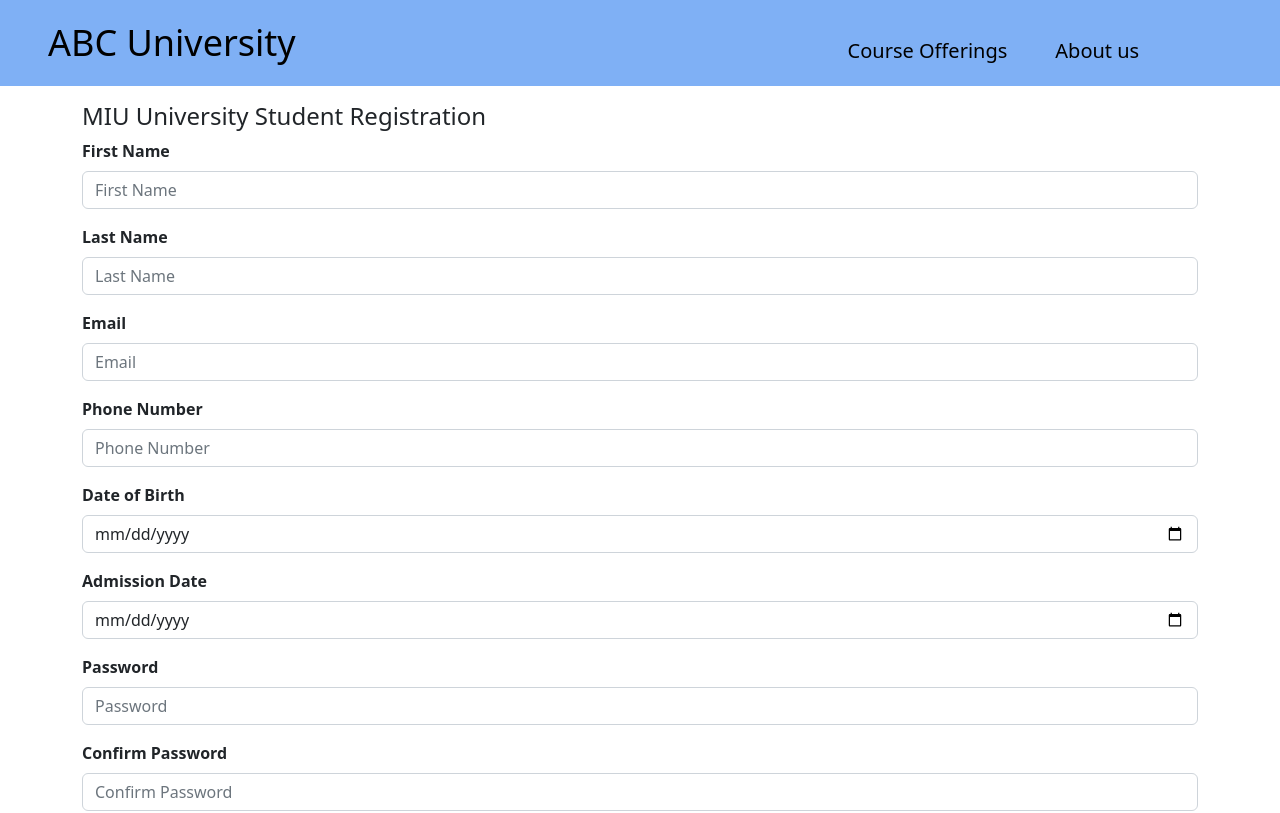
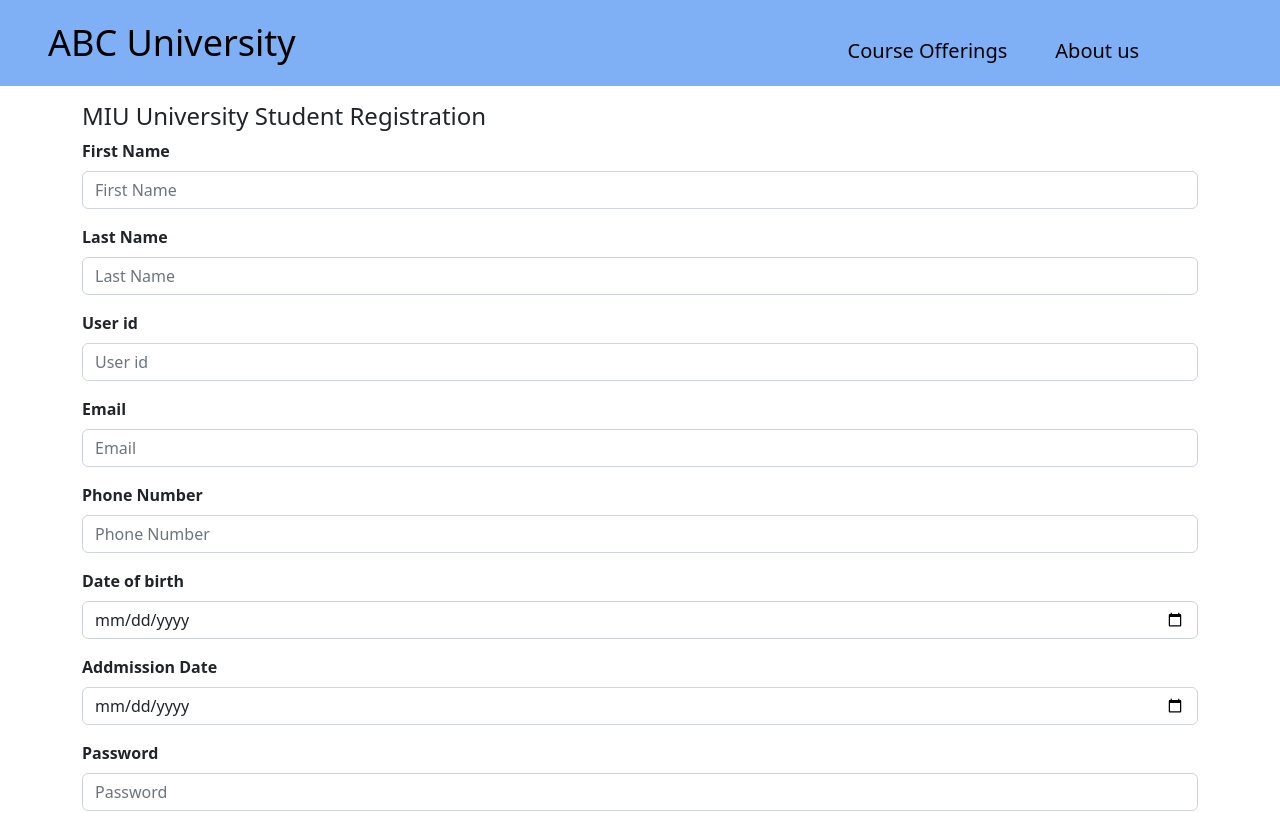
Before and after one commit to tomboja/frontend, a React (Create React App) app: page /createUser in a window 1280 px wide. Shown: the top 813 px of the page. Built offline with nearby package versions, Linux system fonts and the light colour scheme.

Commit message:
modification to regostration page

```diff
--- a/src/api/loginAPIs.js
+++ b/src/api/loginAPIs.js
@@ -2,7 +2,13 @@ import axios from "axios"
 import { ERROR_DURING_LOGIN } from "../texts"
 
 export const loginUserApi = async (body) => {
-  return await axios.get('https://www.boredapi.com/api/activity', body)
+  return await axios.post('https://www.boredapi.com/api/activity', body)
     .then(res => res.data)
     .catch(error => `${ERROR_DURING_LOGIN} ${error.message}`)
 }
+
+export const createUser = async (body) => {
+  return await axios.post('CREATE_USER_URL', body)
+    .then(res => res.data)
+    .catch(error => error.message)
+}
--- a/src/components/admin/LoginPage.js
+++ b/src/components/admin/LoginPage.js
@@ -4,7 +4,6 @@ import { setActiveUserData } from '../../reducers/loginReducer'
 import { WELCOME_MESSAGE, STUDENT_LOGIN_FORM_HEADING, EMAIL, PASSWORD, ROLE, LOGIN, ERROR_DURING_LOGIN } from '../../texts'
 import '../../resources/styles/Login.css'
 import { roleOptions } from '../../dataMapping'
-import axios from 'axios'
 import { loginUserApi } from '../../api/loginAPIs'
 
 const LoginPage = () => {
--- a/src/components/admin/RegistrationPage.js
+++ b/src/components/admin/RegistrationPage.js
@@ -2,7 +2,8 @@ import { useState } from 'react'
 import { useDispatch } from 'react-redux'
 import { validatePassword, validateDateOfBirth, validatePhone } from '../../utils/formUtils'
 import { saveUser } from '../../reducers/userReducer'
-import { STUDENT_REGISTRATION_TXT } from '../../texts'
+import { ADDMISSION_DATE, CONFIRM_PASSWORD, DATE_OF_BIRTH, EMAIL, FIRST_NAME, LAST_NAME, PASSWORD, PHONE_NUMBER, REGISTER, STUDENT_REGISTRATION_TXT, USER_ID } from '../../texts'
+import { createUser } from '../../api/loginAPIs'
 
 const RegistrationPage = () => {
   const dispatch = useDispatch()
@@ -30,6 +31,13 @@ const RegistrationPage = () => {
     const lastName = e.target.value;
     setUserData((oldData) => {
       return { ...oldData, lastName }
+    })
+  }
+
+  const setUserId = (e) => {
+    const userId = e.target.value
+    setUserData((oldData) => {
+      return { ...oldData, userId }
     })
   }
 
@@ -75,9 +83,10 @@ const RegistrationPage = () => {
     })
   }
 
-  const handleSubmit = (e) => {
+  const handleSubmit = async (e) => {
     e.preventDefault();
-    // console.log('Input data: ', userData)
+    console.log('Input data: ', userData)
+    const result = await createUser(userData)
     dispatch(saveUser(userData))
     setUserData(initialState)
   }
@@ -85,42 +94,128 @@ const RegistrationPage = () => {
   return (
     <div className='container'>
       <h4>{STUDENT_REGISTRATION_TXT}</h4>
-      <form action='' onSubmit={handleSubmit} method='post'>
+      <form action='' onSubmit={handleSubmit}>
         <div className='mb-3'>
-          <label htmlFor='fname' className='form-label'><b>First Name</b></label>
-          <input onChange={setFirstName} className='form-control' type='text' placeholder='First Name' name='fname' required value={userData.firstName} />
+          <label
+            htmlFor='fname'
+            className='form-label'><b>{FIRST_NAME}</b></label>
+          <input
+            onChange={setFirstName}
+            className='form-control'
+            type='text'
+            placeholder={FIRST_NAME}
+            name='fname'
+            required
+            value={userData.firstName} />
         </div>
         <div className='mb-3'>
-          <label htmlFor='lname' className='form-label'><b>Last Name</b></label>
-          <input onChange={setLastName} className='form-control' type='text' placeholder='Last Name' name='lname' required value={userData.lastName} />
+          <label
+            htmlFor='lname'
+            className='form-label'><b>{LAST_NAME}</b></label>
+          <input
+            onChange={setLastName}
+            className='form-control'
+            type='text'
+            placeholder={LAST_NAME}
+            name='lname'
+            required
+            value={userData.lastName} />
         </div>
         <div className='mb-3'>
-          <label htmlFor='email' className='form-label'><b>Email</b></label>
-          <input onChange={setEmail} className='form-control' type='email' placeholder='Email' name='email' required value={userData.email} />
+          <label
+            htmlFor='userId'
+            className='form-label'><b>{USER_ID}</b></label>
+          <input
+            onChange={setUserId}
+            className='form-control'
+            type='text'
+            placeholder={USER_ID}
+            name='userId'
+            required
+            value={userData.userId} />
         </div>
         <div className='mb-3'>
-          <label htmlFor='phone' className='form-label'><b>Phone Number</b></label>
-          <input onChange={setPhone} className='form-control' type='text' placeholder='Phone Number' name='phone' value={userData.phone} />
+          <label
+            htmlFor='email'
+            className='form-label'><b>{EMAIL}</b></label>
+          <input
+            onChange={setEmail}
+            className='form-control'
+            type='email'
+            placeholder={EMAIL}
+            name='email'
+            required
+            value={userData.email} />
         </div>
         <div className='mb-3'>
-          <label htmlFor='birthdate' className='form-label'><b>Date of Birth</b></label>
-          <input onChange={setDateOfBirth} className='form-control' type='date' placeholder='Date of Birth' name='birthdate' required value={userData.dateOfBirth} />
+          <label
+            htmlFor='phone'
+            className='form-label'><b>{PHONE_NUMBER}</b></label>
+          <input
+            onChange={setPhone}
+            className='form-control'
+            type='text'
+            placeholder={PHONE_NUMBER}
+            name='phone'
+            value={userData.phone} />
         </div>
         <div className='mb-3'>
-          <label htmlFor='admitdate' className='form-label'><b>Admission Date</b></label>
-          <input onChange={setAdmitDate} className='form-control' type='date' placeholder='Admission Date' name='admitdate' required value={userData.admissionDate} />
+          <label
+            htmlFor='birthdate'
+            className='form-label'><b>{DATE_OF_BIRTH}</b></label>
+          <input
+            onChange={setDateOfBirth}
+            className='form-control'
+            type='date'
+            placeholder={DATE_OF_BIRTH}
+            name='birthdate'
+            required
+            value={userData.dateOfBirth} />
         </div>
         <div className='mb-3'>
-          <label htmlFor='psw' className='form-label'><b>Password</b></label>
-          <input onChange={setPassword} className='form-control' type='password' placeholder='Password' name='psw' required value={userData.password} />
+          <label
+            htmlFor='admitdate'
+            className='form-label'><b>{ADDMISSION_DATE}</b></label>
+          <input
+            onChange={setAdmitDate}
+            className='form-control'
+            type='date'
+            placeholder={ADDMISSION_DATE}
+            name='admitdate'
+            required
+            value={userData.admissionDate} />
+        </div>
+        <div className='mb-3'>
+          <label
+            htmlFor='psw'
+            className='form-label'><b>{PASSWORD}</b></label>
+          <input
+            onChange={setPassword}
+            className='form-control'
+            type='password'
+            placeholder={PASSWORD}
+            name='psw'
+            required
+            value={userData.password} />
         </div>
 
         <div className='mb-3'>
-          <label htmlFor='confirm-psw' className='form-label'><b>Confirm Password</b></label>
-          <input onChange={setConfirmPassword} className='form-control' type='password' placeholder='Confirm Password' name='confirm-psw' required value={userData.confirmPassword} />
+          <label
+            htmlFor='confirm-psw'
+            className='form-label'><b>{CONFIRM_PASSWORD}</b></label>
+          <input
+            onChange={setConfirmPassword}
+            className='form-control'
+            type='password'
+            placeholder={CONFIRM_PASSWORD}
+            name='confirm-psw'
+            required
+            value={userData.confirmPassword} />
         </div>
 
-        <button type='submit' className='btn btn-primary'>Register</button>
+        <button
+          type='submit'
+          className='btn btn-primary'>{REGISTER}</button>
       </form>
     </div>
   )
--- a/src/resources/styles/App.css
+++ b/src/resources/styles/App.css
@@ -4,10 +4,6 @@
 
 body {
   margin: 0;
-}
-
-.rootApp {
-
 }
 
 .logo {
--- a/src/texts.js
+++ b/src/texts.js
@@ -24,3 +24,12 @@ export const SUBMIT = 'Submit'
 export const LOGIN = 'Login'
 
 export const ERROR_DURING_LOGIN = 'Error logging to the system. Try again'
+
+export const FIRST_NAME = 'First Name'
+export const LAST_NAME = 'Last Name'
+export const USER_ID = 'User id'
+export const PHONE_NUMBER = 'Phone Number'
+export const DATE_OF_BIRTH = 'Date of birth'
+export const ADDMISSION_DATE = 'Addmission Date'
+export const CONFIRM_PASSWORD = 'Confirm Password'
+export const REGISTER = 'Register'
```
